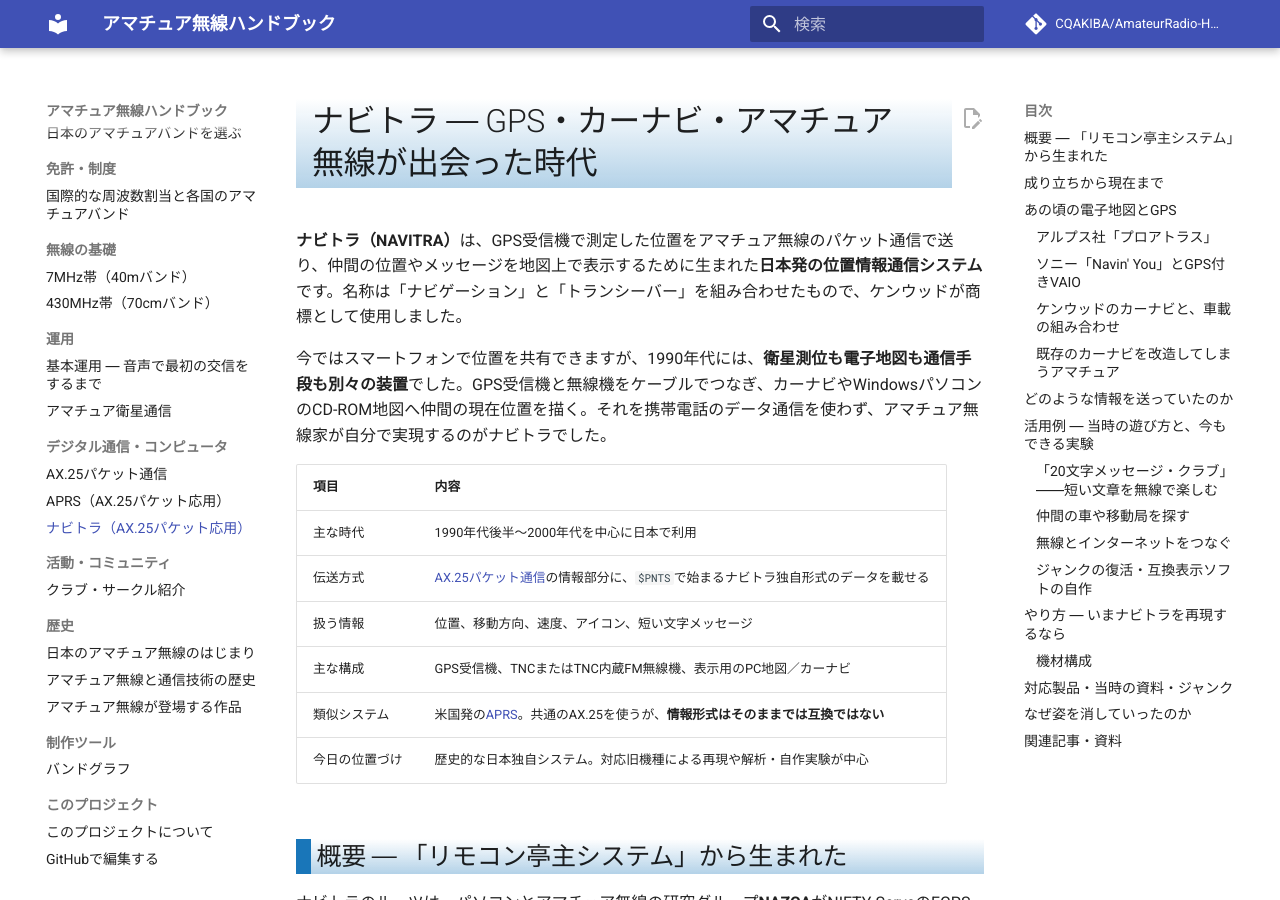
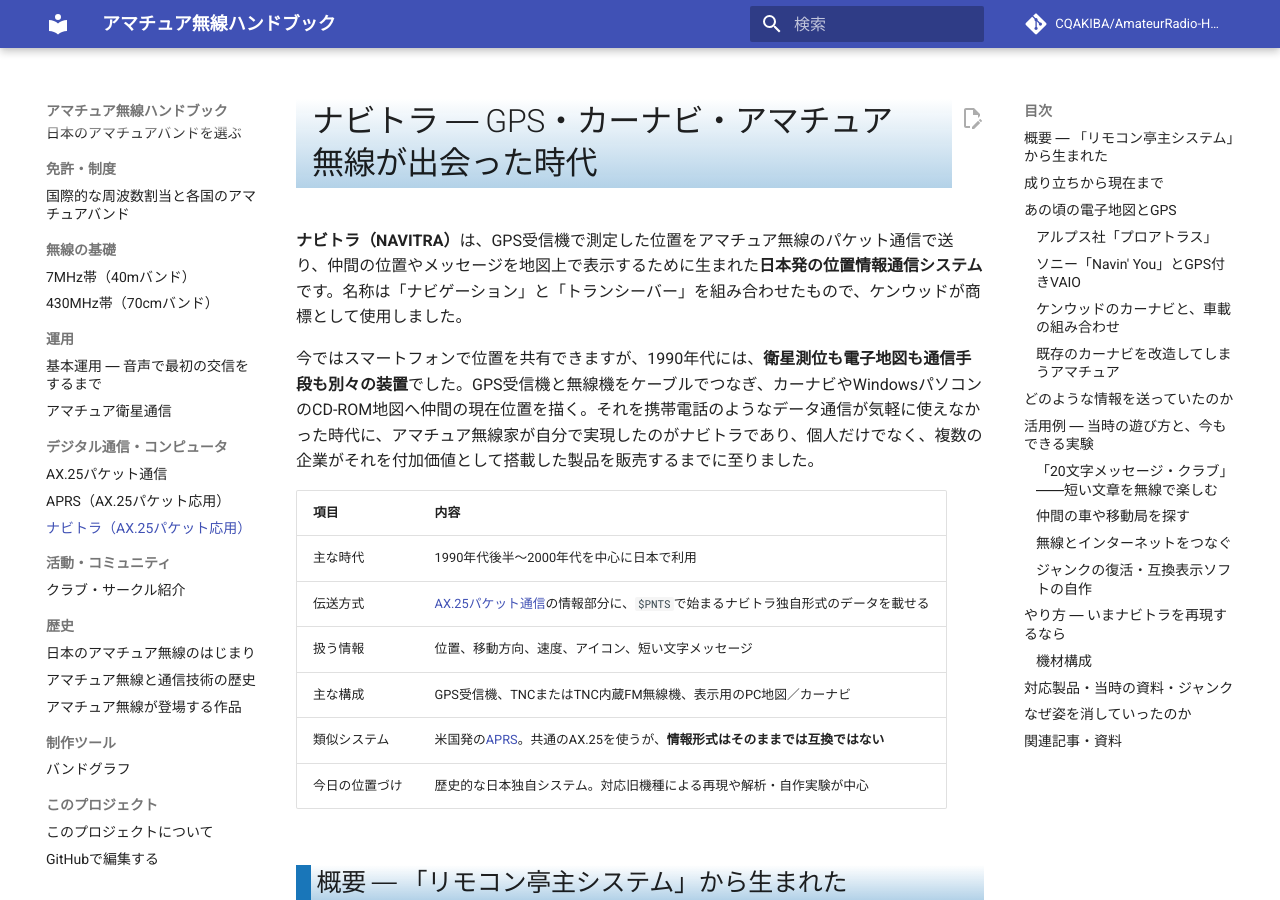
Before and after one commit to CQAKIBA/AmateurRadio-Handbook, an MkDocs documentation site: the page built from docs/07_デジタル通信・コンピュータ/ナビトラ.md, in a window 1280 px wide and 900 px high. Built offline with MkDocs 1.6.1 and Material for MkDocs 9.7.7, drawn with Linux system fonts in a browser that asks for light colours; comment, search, counter and statistics services are not loaded.

Commit message:
Enhance NAVITRA description and historical context
Expanded on the historical context of NAVITRA, detailing its development and adoption by multiple companies.

```diff
--- a/docs/07_デジタル通信・コンピュータ/ナビトラ.md
+++ b/docs/07_デジタル通信・コンピュータ/ナビトラ.md
@@ -2,7 +2,7 @@
 
 **ナビトラ（NAVITRA）**は、GPS受信機で測定した位置をアマチュア無線のパケット通信で送り、仲間の位置やメッセージを地図上で表示するために生まれた**日本発の位置情報通信システム**です。名称は「ナビゲーション」と「トランシーバー」を組み合わせたもので、ケンウッドが商標として使用しました。
 
-今ではスマートフォンで位置を共有できますが、1990年代には、**衛星測位も電子地図も通信手段も別々の装置**でした。GPS受信機と無線機をケーブルでつなぎ、カーナビやWindowsパソコンのCD-ROM地図へ仲間の現在位置を描く。それを携帯電話のデータ通信を使わず、アマチュア無線家が自分で実現するのがナビトラでした。
+今ではスマートフォンで位置を共有できますが、1990年代には、**衛星測位も電子地図も通信手段も別々の装置**でした。GPS受信機と無線機をケーブルでつなぎ、カーナビやWindowsパソコンのCD-ROM地図へ仲間の現在位置を描く。それを携帯電話のようなデータ通信が気軽に使えなかった時代に、アマチュア無線家が自分で実現したのがナビトラであり、個人だけでなく、複数の企業がそれを付加価値として搭載した製品を販売するまでに至りました。
 
 | 項目 | 内容 |
 | --- | --- |
```
